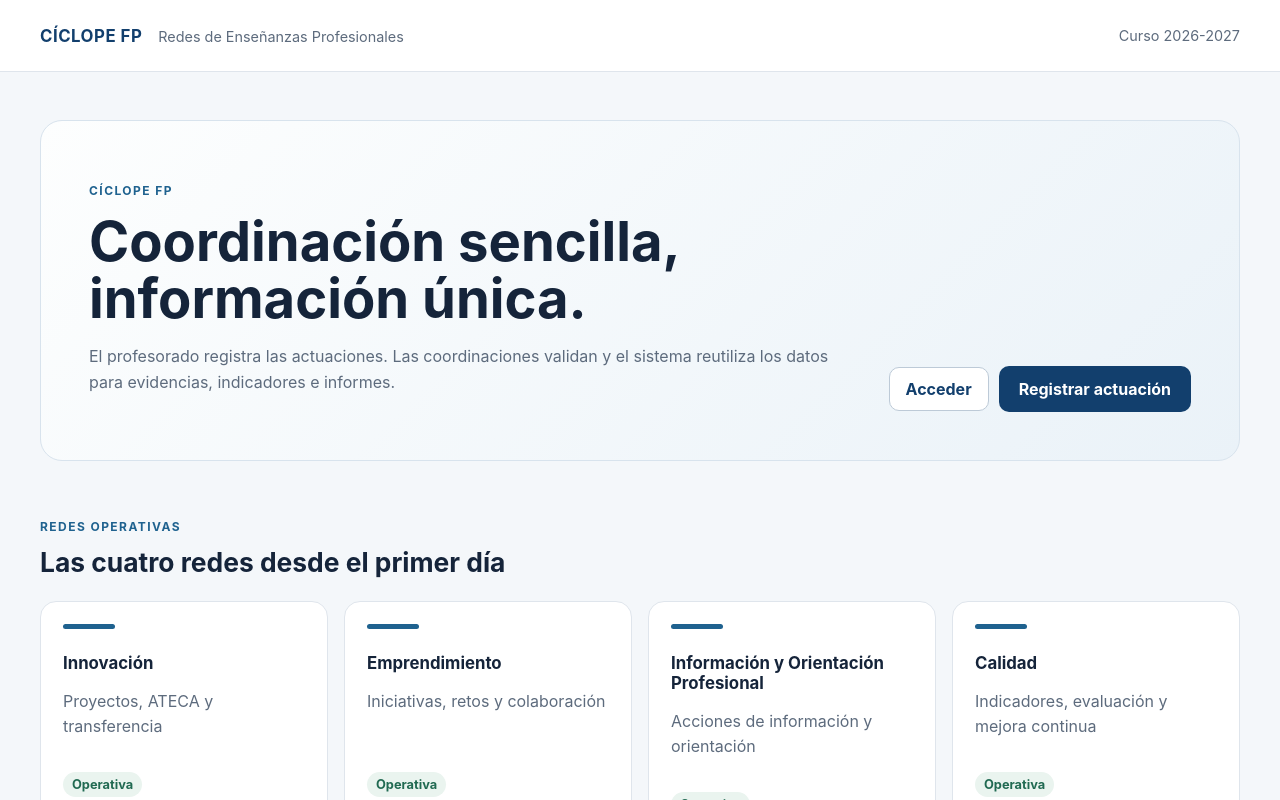
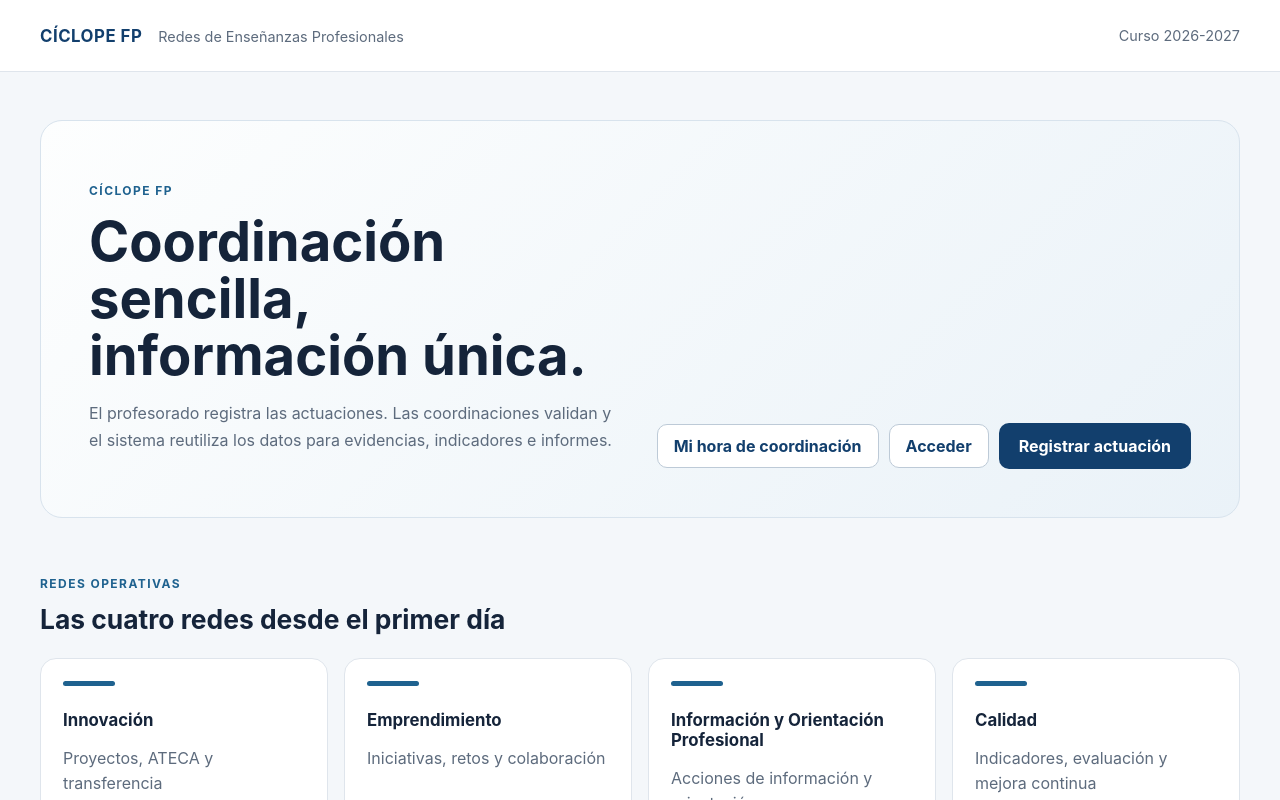
Before and after one commit to atreyu1968/Ciclope, a Next.js app in the folder apps/web/: page / in a window 1280 px wide. Shown: the top 800 px of the page. Built offline with nearby package versions, Linux system fonts and the light colour scheme.

Commit message:
chore: link weekly coordination dashboard

```diff
--- a/apps/web/src/app/page.tsx
+++ b/apps/web/src/app/page.tsx
@@ -15,6 +15,7 @@ export default function Home() {
           <p>El profesorado registra las actuaciones. Las coordinaciones validan y el sistema reutiliza los datos para evidencias, indicadores e informes.</p>
         </div>
         <div className="rowActions">
+          <a className="secondaryButton" href="/coordinacion">Mi hora de coordinación</a>
           <a className="secondaryButton" href="/login">Acceder</a>
           <a className="primaryButton" href="/actuaciones/nueva">Registrar actuación</a>
         </div>
```
